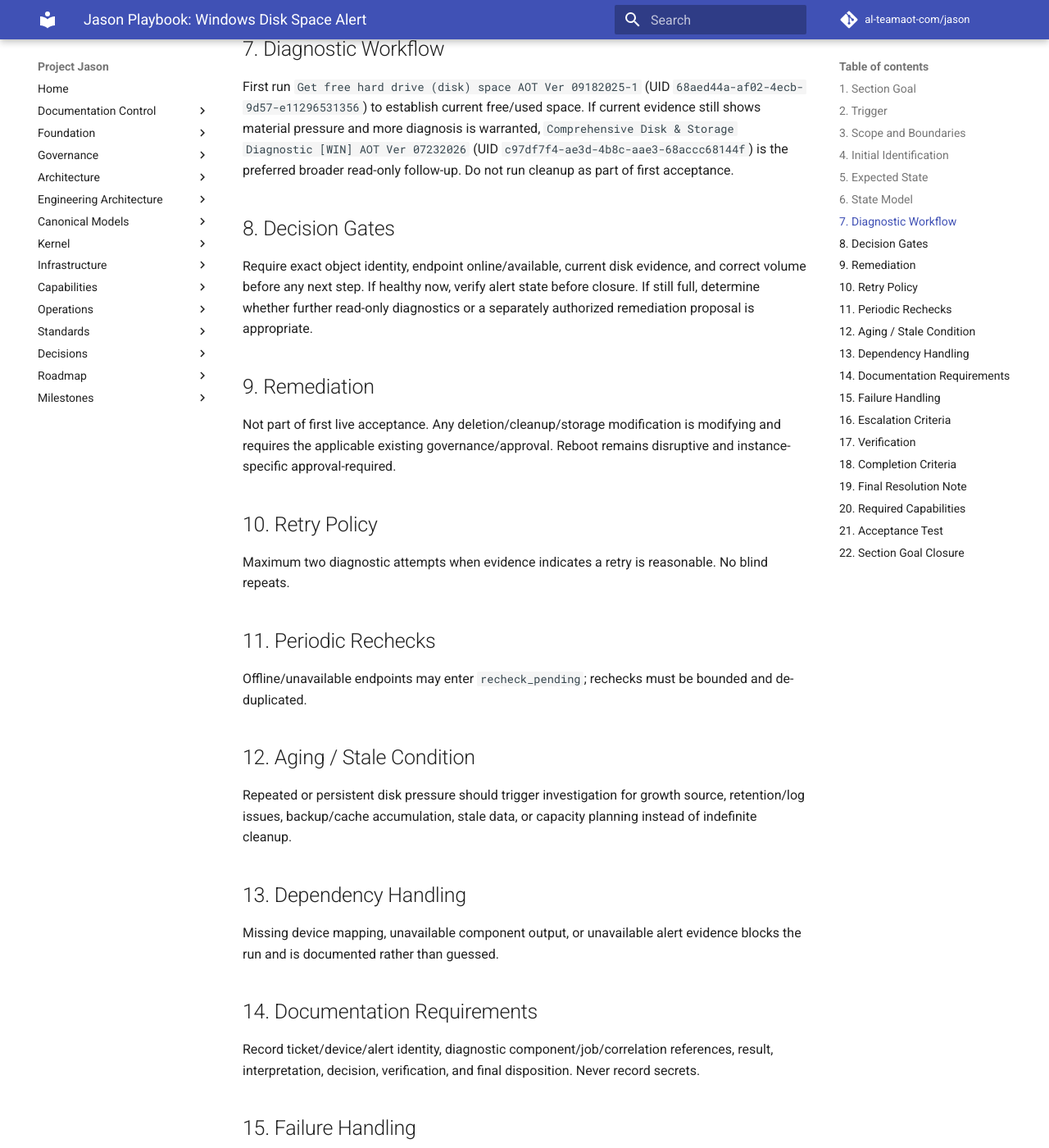
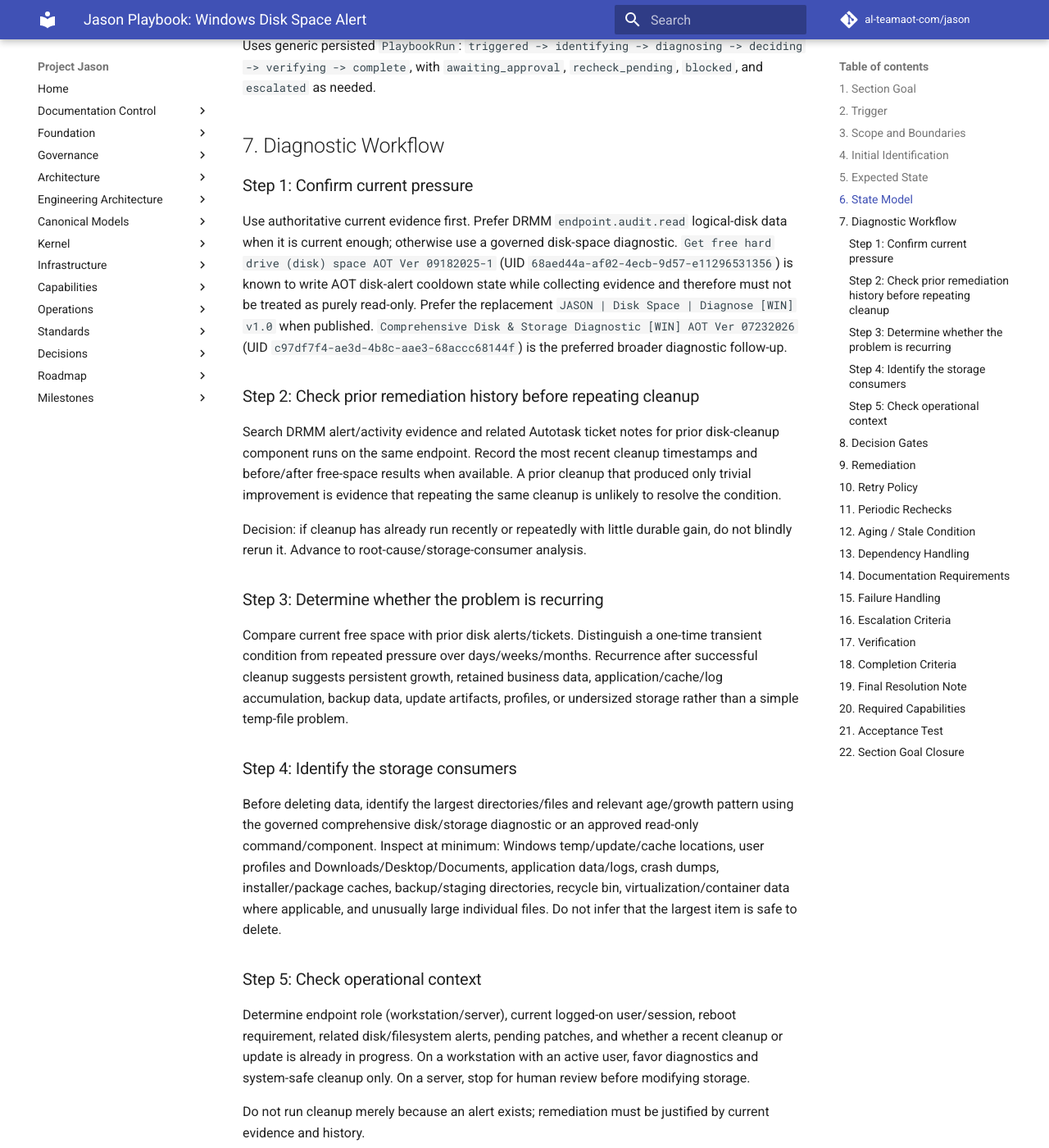
Before and after one commit to al-teamaot-com/jason, an MkDocs documentation site: the page built from docs/playbooks/Jason-Windows-Disk-Space-Alert.md, in a window 1280 px wide and 1400 px high, scrolled down 1159 px. Shown: the whole window at 82% size. Built offline with MkDocs 1.6.1 and Material for MkDocs 9.7.7, drawn with Linux system fonts in a browser that asks for light colours; comment, search, counter and statistics services are not loaded; some of the changed text lies outside the part shown.

Commit message:
Improve disk space playbook history and root cause gates

```diff
--- a/docs/playbooks/Jason-Windows-Disk-Space-Alert.md
+++ b/docs/playbooks/Jason-Windows-Disk-Space-Alert.md
@@ -1,6 +1,6 @@
 # Jason Playbook: Windows Disk Space Alert
 
-Status: Pilot v0.1.0. Manual controlled acceptance only; not enabled for automatic production execution.
+Status: Pilot v0.2.0. Manual controlled acceptance only; not enabled for automatic production execution.
 
 ## 1. Section Goal
 Process a Windows disk-space monitoring ticket from exact ticket/company/device/alert identification through current-space diagnosis, bounded decision, authoritative verification, and documented completion or escalation. First acceptance is diagnostic-only.
@@ -9,7 +9,9 @@ Process a Windows disk-space monitoring ticket from exact ticket/company/device/
 Autotask/DRMM monitoring ticket reporting a Windows fixed volume at or above its configured used-space threshold.
 
 ## 3. Scope and Boundaries
-Same-client Autotask ticket/CI and DRMM endpoint/alert only. No cross-client evidence. No direct provider bypass. Cleanup, deletion, service interruption, reboot, or other modifying/disruptive action is outside the first acceptance and remains separately governed.
+Same-client Autotask ticket/CI and DRMM endpoint/alert only. No cross-client evidence. No direct provider bypass.
+
+Workstations may proceed through bounded diagnostic and separately governed low-risk cleanup when the evidence supports it. Servers require human review before cleanup, deletion, storage expansion, service interruption, reboot, or other modifying/disruptive action. An active user session is a decision input: do not clear browser caches, Recycle Bin content, user data, or take any disruptive action merely to gain space while a user is active unless separately approved.
 
 ## 4. Initial Identification
 Resolve exact ticket, company, active Autotask CI, DRMM endpoint UID/hostname/site, and originating alert UID. Ambiguity blocks the run.
@@ -21,40 +23,71 @@ The monitored volume is below the alert threshold with sufficient headroom for n
 Uses generic persisted `PlaybookRun`: `triggered -> identifying -> diagnosing -> deciding -> verifying -> complete`, with `awaiting_approval`, `recheck_pending`, `blocked`, and `escalated` as needed.
 
 ## 7. Diagnostic Workflow
-First run `Get free hard drive (disk) space AOT Ver 09182025-1` (UID `68aed44a-af02-4ecb-9d57-e11296531356`) to establish current free/used space. If current evidence still shows material pressure and more diagnosis is warranted, `Comprehensive Disk & Storage Diagnostic [WIN] AOT Ver 07232026` (UID `c97df7f4-ae3d-4b8c-aae3-68accc68144f`) is the preferred broader read-only follow-up. Do not run cleanup as part of first acceptance.
+### Step 1: Confirm current pressure
+Use authoritative current evidence first. Prefer DRMM `endpoint.audit.read` logical-disk data when it is current enough; otherwise use a governed disk-space diagnostic. `Get free hard drive (disk) space AOT Ver 09182025-1` (UID `68aed44a-af02-4ecb-9d57-e11296531356`) is known to write AOT disk-alert cooldown state while collecting evidence and therefore must not be treated as purely read-only. Prefer the replacement `JASON | Disk Space | Diagnose [WIN] v1.0` when published. `Comprehensive Disk & Storage Diagnostic [WIN] AOT Ver 07232026` (UID `c97df7f4-ae3d-4b8c-aae3-68accc68144f`) is the preferred broader diagnostic follow-up.
+
+### Step 2: Check prior remediation history before repeating cleanup
+Search DRMM alert/activity evidence and related Autotask ticket notes for prior disk-cleanup component runs on the same endpoint. Record the most recent cleanup timestamps and before/after free-space results when available. A prior cleanup that produced only trivial improvement is evidence that repeating the same cleanup is unlikely to resolve the condition.
+
+Decision: if cleanup has already run recently or repeatedly with little durable gain, do not blindly rerun it. Advance to root-cause/storage-consumer analysis.
+
+### Step 3: Determine whether the problem is recurring
+Compare current free space with prior disk alerts/tickets. Distinguish a one-time transient condition from repeated pressure over days/weeks/months. Recurrence after successful cleanup suggests persistent growth, retained business data, application/cache/log accumulation, backup data, update artifacts, profiles, or undersized storage rather than a simple temp-file problem.
+
+### Step 4: Identify the storage consumers
+Before deleting data, identify the largest directories/files and relevant age/growth pattern using the governed comprehensive disk/storage diagnostic or an approved read-only command/component. Inspect at minimum: Windows temp/update/cache locations, user profiles and Downloads/Desktop/Documents, application data/logs, crash dumps, installer/package caches, backup/staging directories, recycle bin, virtualization/container data where applicable, and unusually large individual files. Do not infer that the largest item is safe to delete.
+
+### Step 5: Check operational context
+Determine endpoint role (workstation/server), current logged-on user/session, reboot requirement, related disk/filesystem alerts, pending patches, and whether a recent cleanup or update is already in progress. On a workstation with an active user, favor diagnostics and system-safe cleanup only. On a server, stop for human review before modifying storage.
+
+Do not run cleanup merely because an alert exists; remediation must be justified by current evidence and history.
 
 ## 8. Decision Gates
-Require exact object identity, endpoint online/available, current disk evidence, and correct volume before any next step. If healthy now, verify alert state before closure. If still full, determine whether further read-only diagnostics or a separately authorized remediation proposal is appropriate.
+Require exact object identity, endpoint online/available, current disk evidence, correct volume, endpoint role, active-user context, and remediation history before any next step.
+
+- If healthy now: verify alert state before closure.
+- If still full and no cleanup has been attempted recently: identify likely safe reclaimable categories before proposing cleanup.
+- If cleanup has already run with minimal gain: do not repeat the same cleanup; identify largest consumers/root cause first.
+- If the same endpoint repeatedly returns below threshold after prior cleanup: treat as recurring capacity/growth and investigate source or capacity planning.
+- If filesystem/disk-health evidence is abnormal: stop cleanup and escalate for storage-health investigation.
+- If server: require human review before modifying storage.
+- If workstation with active user: prohibit browser-cache, Recycle Bin, user-file deletion, reboot, or other user-disruptive cleanup without separate approval.
 
 ## 9. Remediation
-Not part of first live acceptance. Any deletion/cleanup/storage modification is modifying and requires the applicable existing governance/approval. Reboot remains disruptive and instance-specific approval-required.
+Remediation is evidence-driven and separately governed.
+
+For a workstation, `Disk Cleanup [WIN]` (UID `6b00547c-94ae-44cb-8ecb-d5f804c147ec`) may be proposed only after Steps 1-5. A conservative active-user pass should favor system/user Temp, Windows Error Reporting, crash dumps/minidumps, and stale RMM component cache where appropriate. Do not include browser caches, Prefetch, font cache, Windows Update cache, Recycle Bin, or user files unless the evidence specifically supports them and the required approval/user-impact gate is satisfied.
+
+Before repeating the same cleanup component, compare prior before/after results. If prior executions yielded only marginal improvement, skip repetition and investigate the largest storage consumers instead.
+
+Deletion of business/user data, uninstalling software, changing retention, expanding/shrinking partitions, storage migration, or server cleanup is modifying/high-impact work and requires explicit human review/approval. Reboot remains disruptive and instance-specific approval-required.
 
 ## 10. Retry Policy
-Maximum two diagnostic attempts when evidence indicates a retry is reasonable. No blind repeats.
+Maximum two attempts for the same diagnostic when evidence indicates a retry is reasonable. No blind repeats. A cleanup component is not a generic retry: do not run the same cleanup again solely because free space remains low. Require new evidence showing that additional reclaimable data has accumulated or a different cleanup category is justified.
 
 ## 11. Periodic Rechecks
 Offline/unavailable endpoints may enter `recheck_pending`; rechecks must be bounded and de-duplicated.
 
 ## 12. Aging / Stale Condition
-Repeated or persistent disk pressure should trigger investigation for growth source, retention/log issues, backup/cache accumulation, stale data, or capacity planning instead of indefinite cleanup.
+Repeated or persistent disk pressure must trigger root-cause/capacity investigation instead of indefinite cleanup. Compare prior ticket/alert dates, before/after cleanup gains, and current free space. Escalate recurring cases where cleanup provides only temporary or negligible relief, where free space repeatedly falls below threshold, or where the same large consumer continues to grow.
 
 ## 13. Dependency Handling
 Missing device mapping, unavailable component output, or unavailable alert evidence blocks the run and is documented rather than guessed.
 
 ## 14. Documentation Requirements
-Record ticket/device/alert identity, diagnostic component/job/correlation references, result, interpretation, decision, verification, and final disposition. Never record secrets.
+Record ticket/device/alert identity, current free/used space, endpoint role, active-user context, prior disk alerts/tickets, prior cleanup timestamps and before/after results, diagnostic component/job/correlation references, largest storage consumers identified, remediation rationale, exact cleanup options used, result, interpretation, decision, verification, and final disposition. Never record secrets.
 
 ## 15. Failure Handling
 Failed or missing diagnostic output does not count as healthy verification and does not advance to completion.
 
 ## 16. Escalation Criteria
-Escalate ambiguous identity, repeatedly failed diagnostics, critically low free space with no safe standing remediation, evidence of storage/filesystem health issues, or repeated threshold recurrence.
+Escalate ambiguous identity, repeatedly failed diagnostics, critically low free space with no safe standing remediation, evidence of storage/filesystem health issues, server remediation needs, suspected business/user-data deletion, or repeated threshold recurrence. Also escalate when prior cleanup executions repeatedly gain little space, when a dominant storage consumer cannot be safely classified, or when capacity is fundamentally undersized for the observed workload.
 
 ## 17. Verification
-Resolution requires current authoritative disk-space evidence plus healthy/cleared monitoring state where available. Component success alone is insufficient.
+Resolution requires current authoritative disk-space evidence plus healthy/cleared monitoring state where available. Component/job success alone is insufficient. Record post-remediation free bytes/GB and percentage, compare against the pre-remediation baseline, and verify the gain is durable enough to satisfy the configured monitor threshold. If the alert remains open only because of stale monitor state, verify the current disk condition independently before resolving the stale alert.
 
 ## 18. Completion Criteria
-Complete only after exact identity, current disk evidence, healthy-state verification, and final documentation. First acceptance may intentionally stop in `deciding` or `blocked` without modifying the endpoint.
+Complete only after exact identity, current disk evidence, remediation-history review, healthy-state verification, and final documentation. If cleanup produced insufficient durable headroom, do not close merely because the component completed; document the root-cause/capacity finding and escalate or continue with an approved corrective plan. First acceptance may intentionally stop in `deciding` or `blocked` without modifying the endpoint.
 
 ## 19. Final Resolution Note
 Summarize original threshold condition, current free/used state, diagnostic evidence, any root cause/remediation, verification timestamp, and final alert/ticket disposition.
@@ -63,7 +96,7 @@ Summarize original threshold condition, current free/used state, diagnostic evid
 Autotask ticket/configuration reads; DRMM endpoint/alert reads; governed component discovery/execution; persisted generic PlaybookRun; Grafana live-run telemetry; later alert/ticket closure capabilities only after verification.
 
 ## 21. Acceptance Test
-Use real ticket `T20260919.0012` for Hitt Electric Corp. / `WIN-PF34UO3QMOL`. Prove exact ticket-company-CI-endpoint-alert binding, persisted run creation/resume, Grafana visibility, read-only disk diagnostic, evidence capture, and safe stop before modifying remediation.
+Retain `T20260919.0012` for Hitt Electric Corp. / `WIN-PF34UO3QMOL` as the original diagnostic-only acceptance case. Add `T20260923.0003` / `HITT-WS-06` as the remediation-history/root-cause decision case. Acceptance must prove that Jason discovers prior cleanup history (including before/after free-space evidence), refuses to blindly repeat an ineffective cleanup, identifies that root-cause/storage-consumer analysis is required, preserves active-user/server safeguards, and documents the decision before any modifying action.
 
 ## 22. Section Goal Closure
 Close the first-live-run milestone after the run persists, Grafana reports it, current disk evidence is captured or a governed blocker is recorded, no unrelated object is changed, and remaining production workflow gaps are documented.
```
